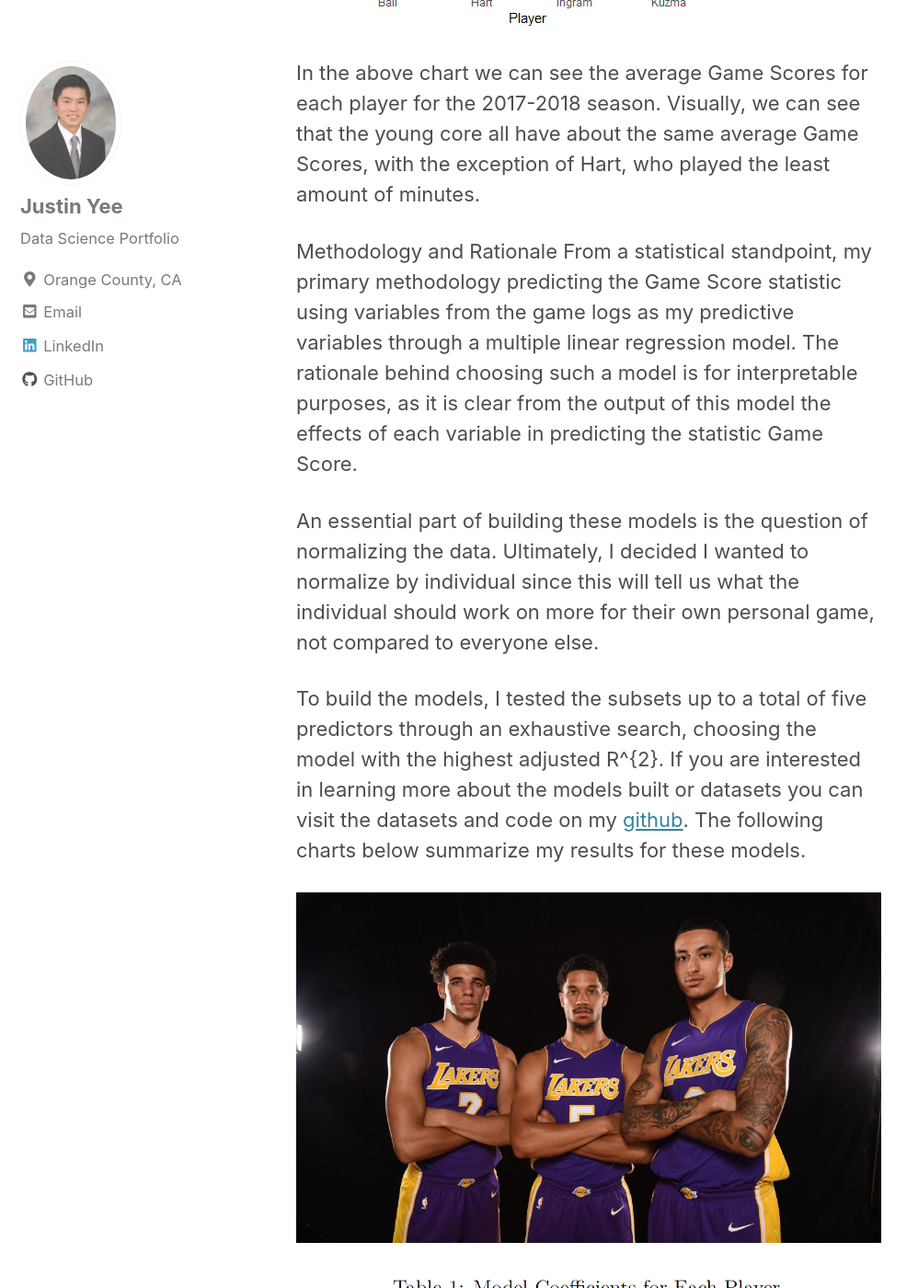
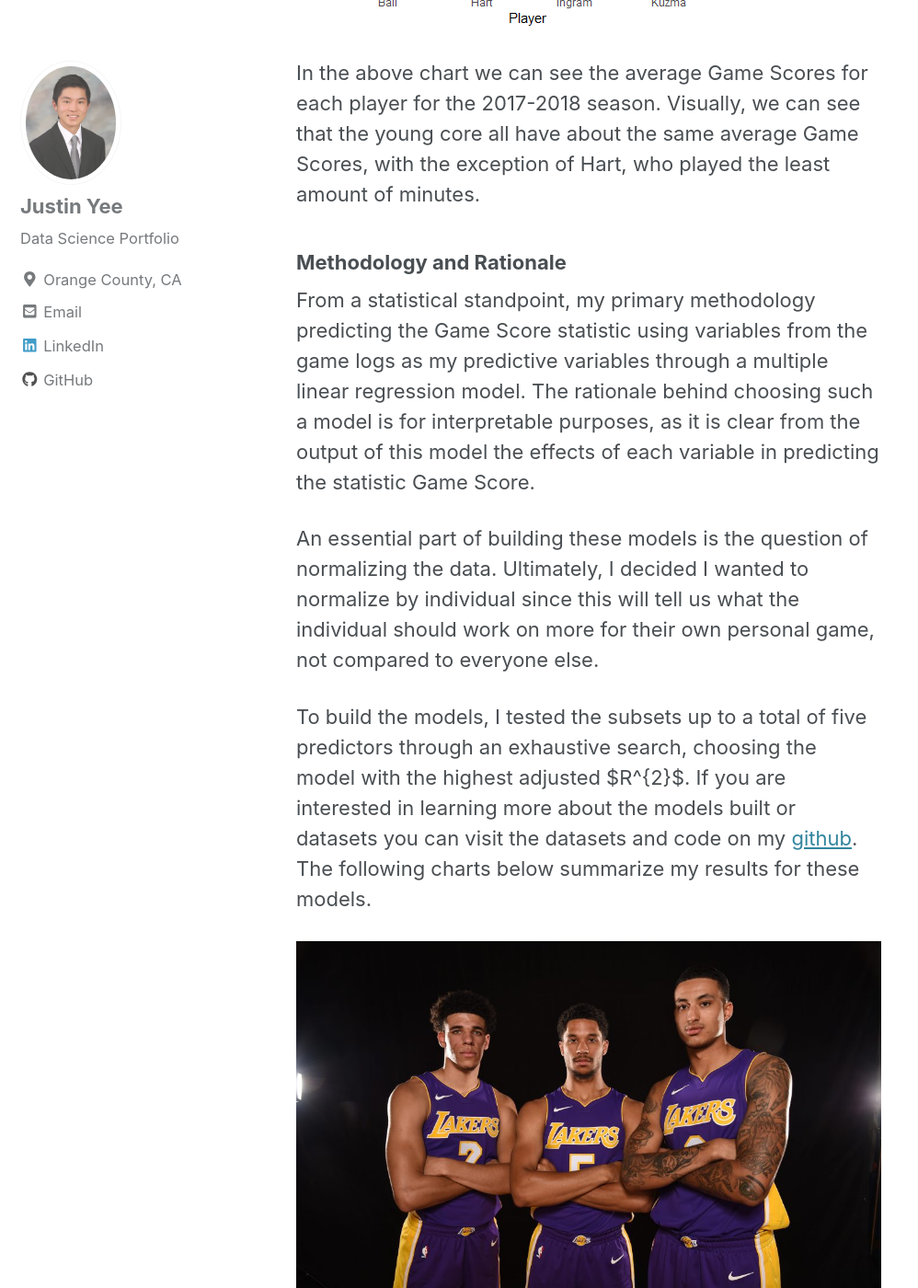
Before and after one commit to jgyee/jgyee.github.io, a Jekyll site: the page built from _posts/2018-10-25-lakers.md, in a window 1280 px wide and 1400 px high, scrolled down 5254 px. Shown: the whole window at 92% size, without its empty margins (0-998 px from the left). Built offline with Jekyll 4.4.1, drawn with Linux system fonts in a browser that asks for light colours; cached includes are drawn as plain includes; nearby versions of some CDN libraries.

```diff
--- a/_posts/2018-10-25-lakers.md
+++ b/_posts/2018-10-25-lakers.md
@@ -37,12 +38,12 @@ From these histograms, we can notice that the distribution of the Game Score's w
 
 In the above chart we can see the average Game Scores for each player for the 2017-2018 season. Visually, we can see that the young core all have about the same average Game Scores, with the exception of Hart, who played the least amount of minutes.
 
-Methodology and Rationale
+### Methodology and Rationale
 From a statistical standpoint, my primary methodology predicting the Game Score statistic using variables from the game logs as my predictive variables through a multiple linear regression model. The rationale behind choosing such a model is for interpretable purposes, as it is clear from the output of this model the effects of each variable in predicting the statistic Game Score.
 
 An essential part of building these models is the question of normalizing the data. Ultimately, I decided I wanted to normalize by individual since this will tell us what the individual should work on more for their own personal game, not compared to everyone else.
 
-To build the models, I tested the subsets up to a total of five predictors through an exhaustive search, choosing the model with the highest adjusted R^{2}. If you are interested in learning more about the models built or datasets you can visit the datasets and code on my [github](https://github.com/jgyee/BSA-Young-Lakers-Data-Game-Score-Analysis). The following charts below summarize my results for these models.
+To build the models, I tested the subsets up to a total of five predictors through an exhaustive search, choosing the model with the highest adjusted $R^{2}$. If you are interested in learning more about the models built or datasets you can visit the datasets and code on my [github](https://github.com/jgyee/BSA-Young-Lakers-Data-Game-Score-Analysis). The following charts below summarize my results for these models.
 
 ![Young Core](/images/Hart_Image.jpg)
 
```
Also changed, not shown: other parts of _posts/2018-10-25-lakers.md (+2 -1 lines).
